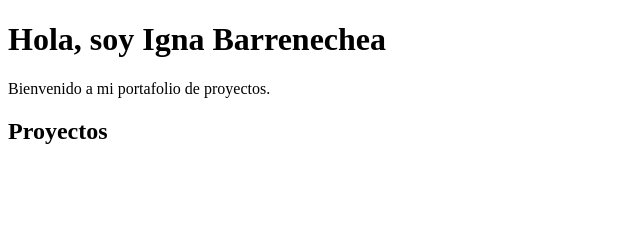
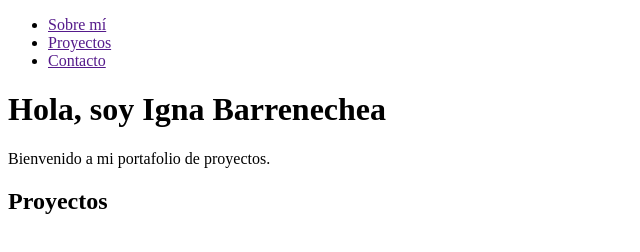
Before and after one commit to IgnaBarrenechea/portfolio, a plain HTML site: page index.html in a window 1280 px wide. Shown: the whole page, without its empty margins (0-640 px from the left). Drawn offline with Linux system fonts and the light colour scheme.

Commit message:
actualizando pagina

```diff
--- a/index.html
+++ b/index.html
@@ -3,9 +3,18 @@
 <head>
     <title>Mi Portafolio</title>
 </head>
-<body>
-    <h1>Hola, soy Igna Barrenechea</h1>
-    <p>Bienvenido a mi portafolio de proyectos.</p>
-    <h2>Proyectos</h2>
+<header>
+    <nav>
+        <ul>
+            <li><a href="">Sobre mí</a></li>
+            <li><a href="">Proyectos</a></li>
+            <li><a href="">Contacto</a></li>
+         </ul>
+     </nav>
+ </header>
+ <body>
+    <h1> Hola, soy Igna Barrenechea</h1>
+    <p> Bienvenido a mi portafolio de proyectos.</p>
+    <h2> Proyectos</h2>
 </body>
 </html>
```
